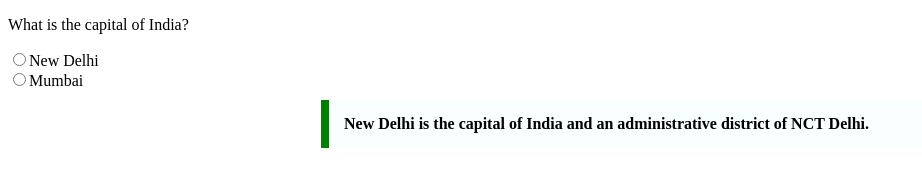
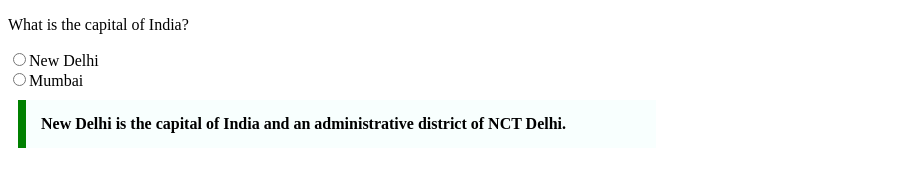
Before and after one commit to acciojob/trivia-Swathi0827, a website: page main.html in a window 1280 px wide. Shown: the whole page, without its empty margins (0-922 px from the left). Drawn offline with Linux system fonts and the light colour scheme.

Commit message:
created a submission

```diff
--- a/main.html
+++ b/main.html
@@ -4,16 +4,7 @@
 
 <head>
 	<link rel="stylesheet" href="styles.css">
-    <style>
-        blockquote {
-            max-width: 600px;
-            margin: 10px auto;
-            padding: 15px;
-            border-left: 8px solid green;
-            background-color: #f8fffe;
-            font-weight: bold;
-        }
-    </style>
+
 </head>
 
 <body>
@@ -23,7 +14,10 @@
             <input type="radio" name="capital" value="New Delhi">New Delhi
             <br>
             <input type="radio" name="capital" value="Mumbai">Mumbai
-        <blockquote>New Delhi is the capital of India and an administrative district of NCT Delhi.</blockquote>
+	<blockquote cite="https://en.wikipedia.org/wiki/New_Delhi" style="max-width: 600px; margin: 10px; padding: 15px; border-left: 8px solid green; background-color: #f8fffe; font-weight: bold;">
+  New Delhi is the capital of India and an administrative district of NCT Delhi.
+</blockquote>
+
     <script type="text/javascript" src="./script.js">
 
 </script>
```
